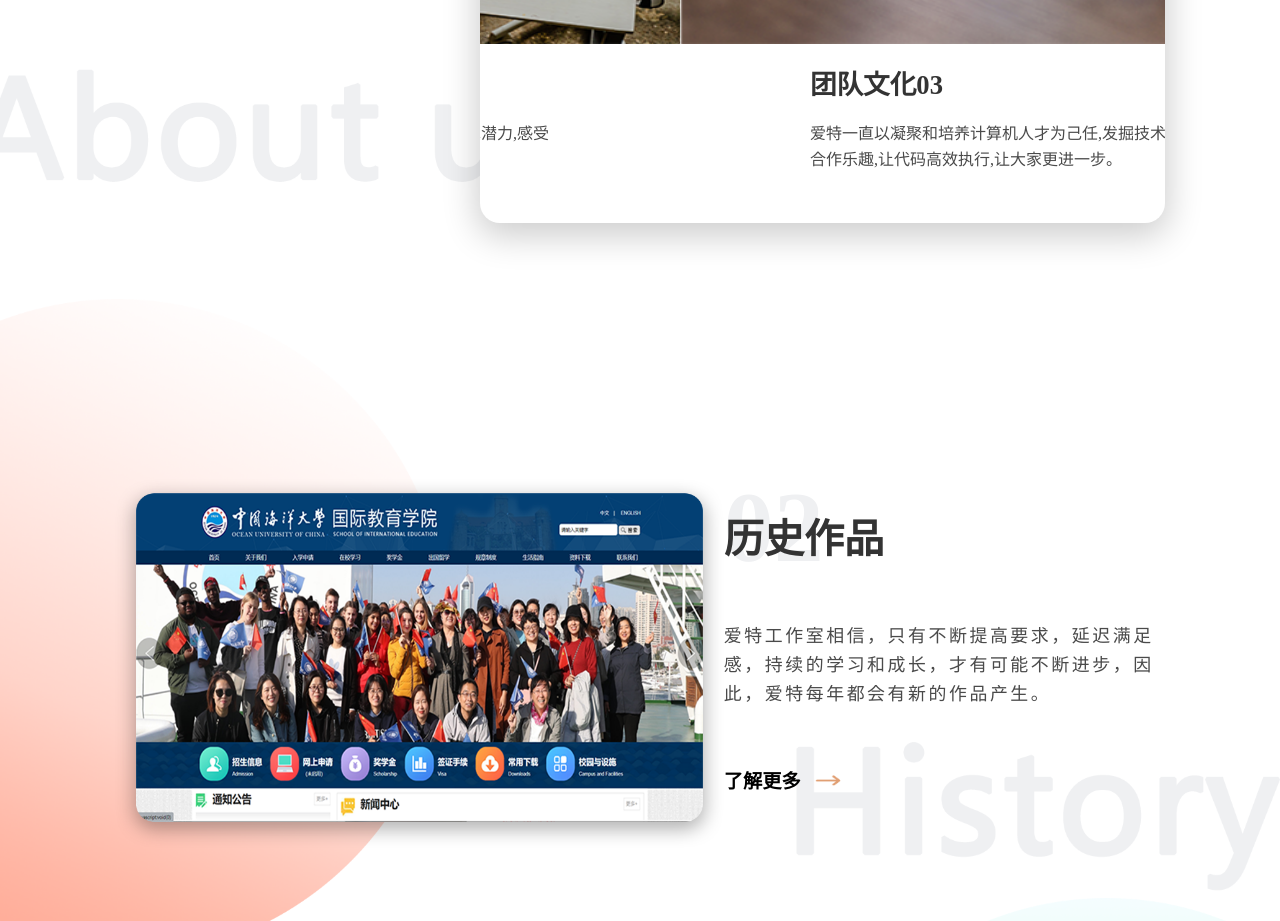
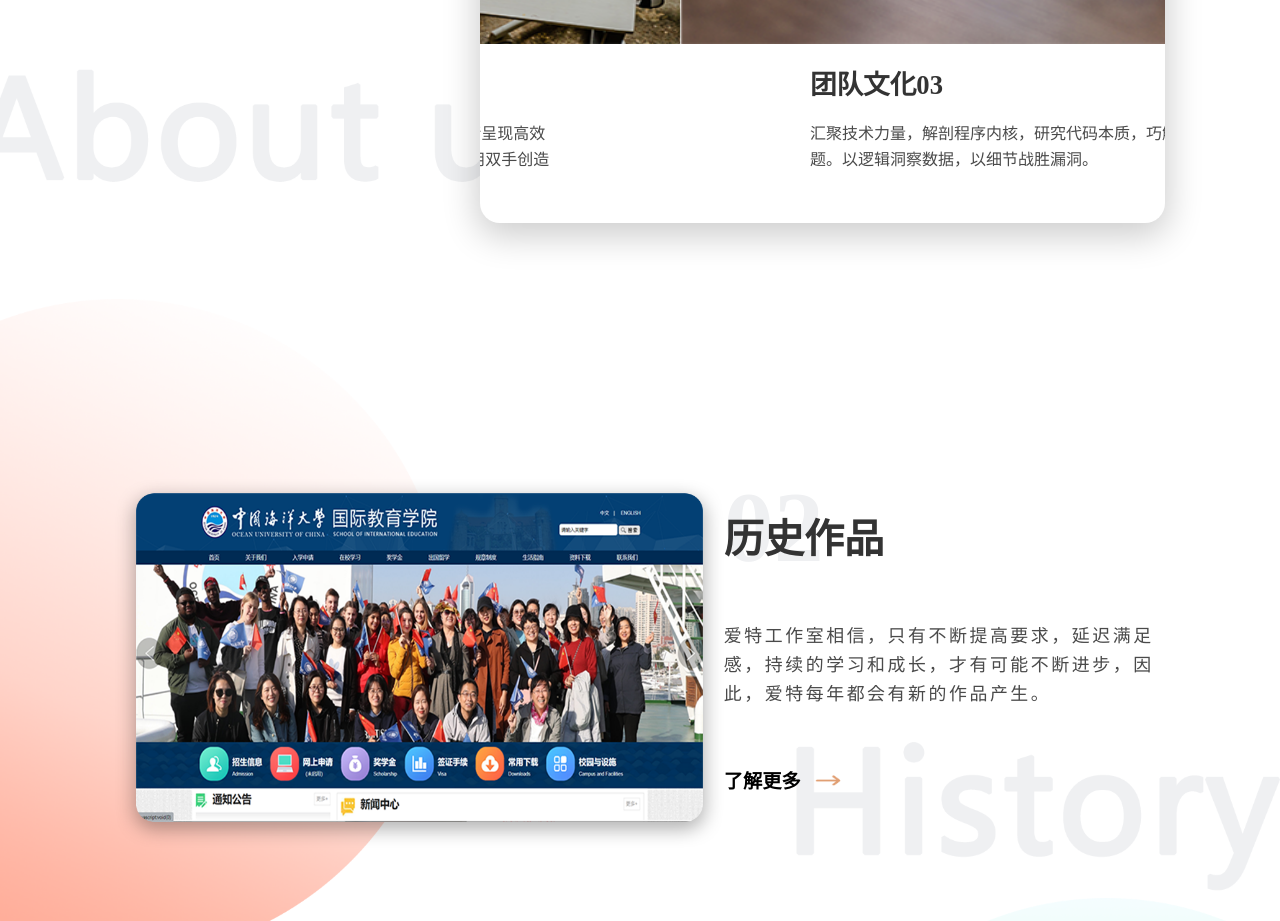
Before and after one commit to ITStudioOUC/ITStudio-welcome-websites, a Vue app: page /mainPage in a window 1280 px wide. Shown: the part 1580-2501 px from the top of the page. Built offline with nearby package versions, Linux system fonts and the light colour scheme; no server answers.

Commit message:
团队文化内容

```diff
--- a/src/components/mainPage/aboutIt.vue
+++ b/src/components/mainPage/aboutIt.vue
@@ -43,13 +43,13 @@ export default {
           imgSrc: require("../../assets/img/photo2.png"),
           title: "团队文化02",
           content:
-            "爱特一直以凝聚和培养计算机人才为己任,发掘技术潜力,感受合作乐趣,让代码高效执行,让大家更进一步。",
+            "用创意打磨精巧设计，用智慧实现炫酷交互;用热情呈现高效代码，以交流触碰灵感火花;以创造激发全新想象,用双手创造改变未来。",
         },
         {
           imgSrc: require("../../assets/img/photo3.png"),
           title: "团队文化03",
           content:
-            "爱特一直以凝聚和培养计算机人才为己任,发掘技术潜力,感受合作乐趣,让代码高效执行,让大家更进一步。",
+            "汇聚技术力量，解剖程序内核，研究代码本质，巧解应用难题。以逻辑洞察数据，以细节战胜漏洞。",
         },
       ],
     };
@@ -70,14 +70,12 @@ export default {
 .aboutIt .el-carousel__arrow,
 .aboutIt .el-icon {
   transform: scale(1.5);
-
 }
-.aboutIt .el-carousel__arrow{
+.aboutIt .el-carousel__arrow {
   background: rgba(0, 0, 0, 0.4);
 }
-.aboutIt .el-carousel__arrow:hover{
+.aboutIt .el-carousel__arrow:hover {
   background: rgba(0, 0, 0, 0.7);
-
 }
 .aboutIt .el-carousel__container {
   height: 44.01vw;
```
